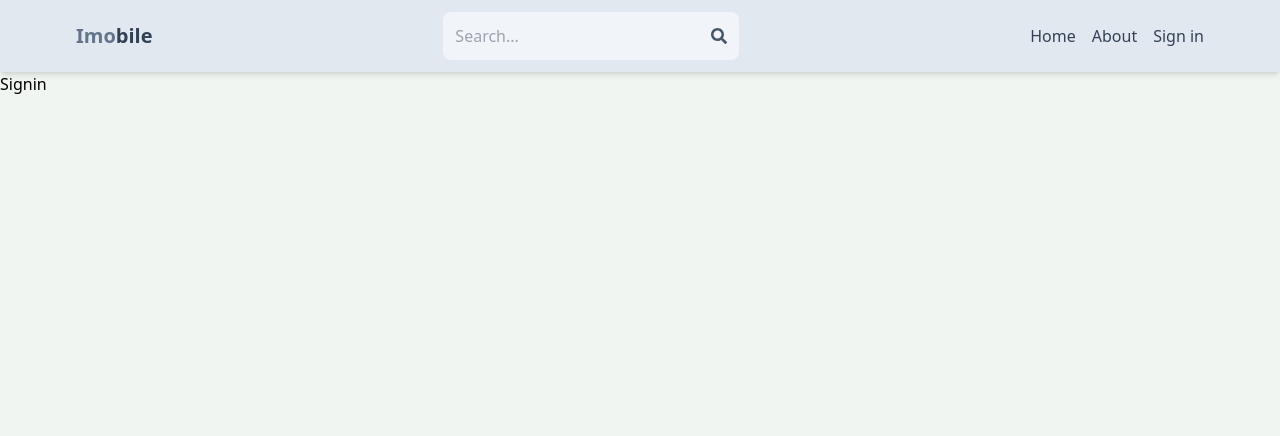
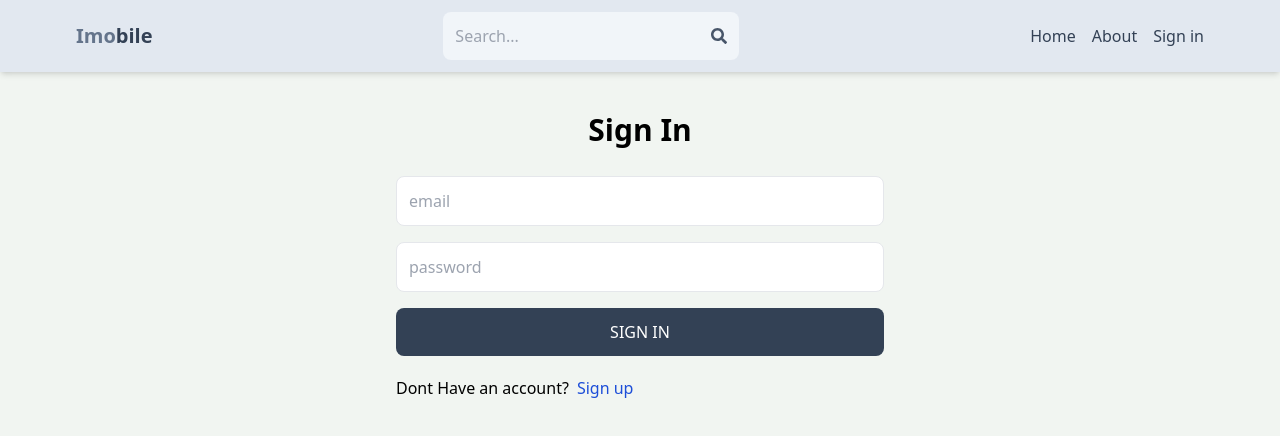
Before and after one commit to tamis2K/imobile, a React (Vite) app in the folder client/: page /sign-in in a window 1280 px wide. Shown: the top 436 px of the page. Built offline with nearby package versions, Linux system fonts and the light colour scheme.

Commit message:
complete sign in page functionality

```diff
--- a/client/src/pages/SignIn.jsx
+++ b/client/src/pages/SignIn.jsx
@@ -1,5 +1,74 @@
-import React from "react";
+import { useState } from "react";
+import { Link, useNavigate } from "react-router-dom";
 
-export default function Signin() {
-  return <div>Signin</div>;
+export default function SignIp() {
+  const [formData, setFormData] = useState({});
+  const [error, setError] = useState(null);
+  const [loading, setLoading] = useState(false);
+  const navigate = useNavigate();
+  const handleChange = (e) => {
+    setFormData({
+      ...formData,
+      [e.target.id]: e.target.value,
+    });
+  };
+  const handleSubmit = async (e) => {
+    e.preventDefault();
+    try {
+      setLoading(true);
+      const res = await fetch("/api/auth/signin", {
+        method: "POST",
+        headers: {
+          "Content-Type": "application/json",
+        },
+        body: JSON.stringify(formData),
+      });
+      const data = await res.json();
+      if (data.success === false) {
+        setLoading(false);
+        setError(data.message);
+        return;
+      }
+      setLoading(false);
+      setError(null);
+      navigate("/");
+    } catch (error) {
+      setLoading(false);
+      setError(data.message);
+    }
+  };
+  return (
+    <div className="p-3 max-w-lg mx-auto">
+      <h1 className="text-3xl text-center font-semibold my-7">Sign In</h1>
+      <form onSubmit={handleSubmit} className="flex flex-col gap-4">
+        <input
+          type="email"
+          placeholder="email"
+          className="border p-3 rounded-lg"
+          id="email"
+          onChange={handleChange}
+        />
+        <input
+          type="password"
+          placeholder="password"
+          className="border p-3 rounded-lg"
+          id="password"
+          onChange={handleChange}
+        />
+        <button
+          disabled={loading}
+          className="bg-slate-700 text-white p-3 rounded-lg uppercase hover:opacity-95 disabled:opacity-80"
+        >
+          {loading ? "Loading..." : "Sign In"}
+        </button>
+      </form>
+      <div className="flex gap-2 mt-5 ">
+        <p>Dont Have an account?</p>
+        <Link to={"/sign-up"}>
+          <span className="text-blue-700">Sign up</span>
+        </Link>
+      </div>
+      {error && <p className="text-red-500 mt-5">{error}</p>}
+    </div>
+  );
 }
```
